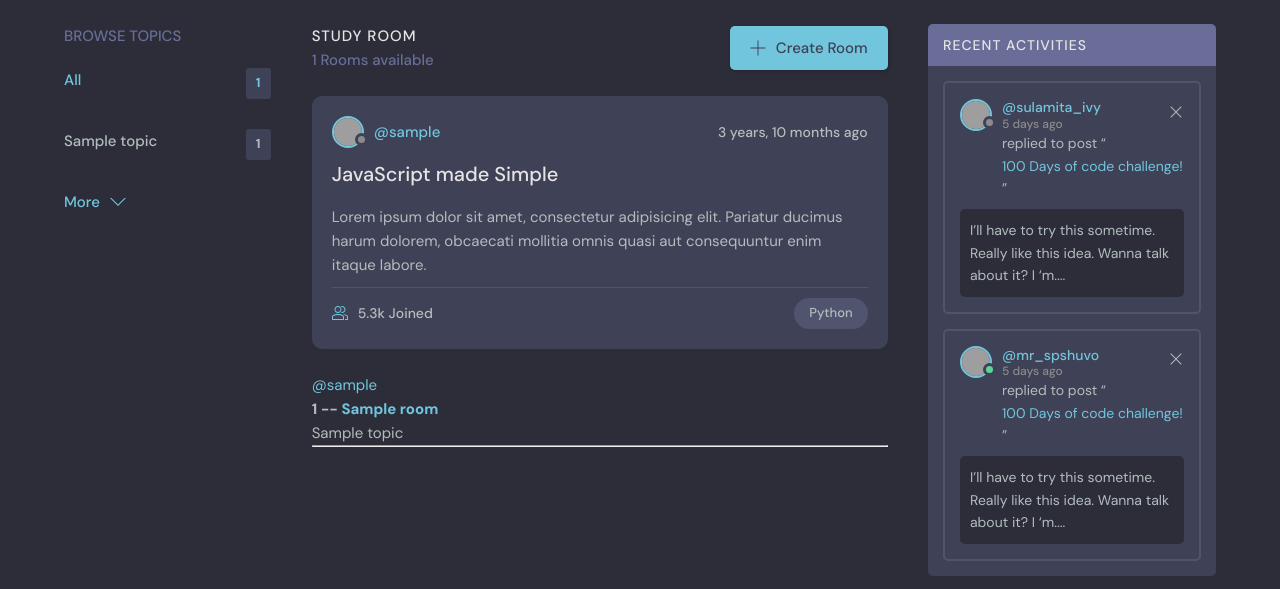
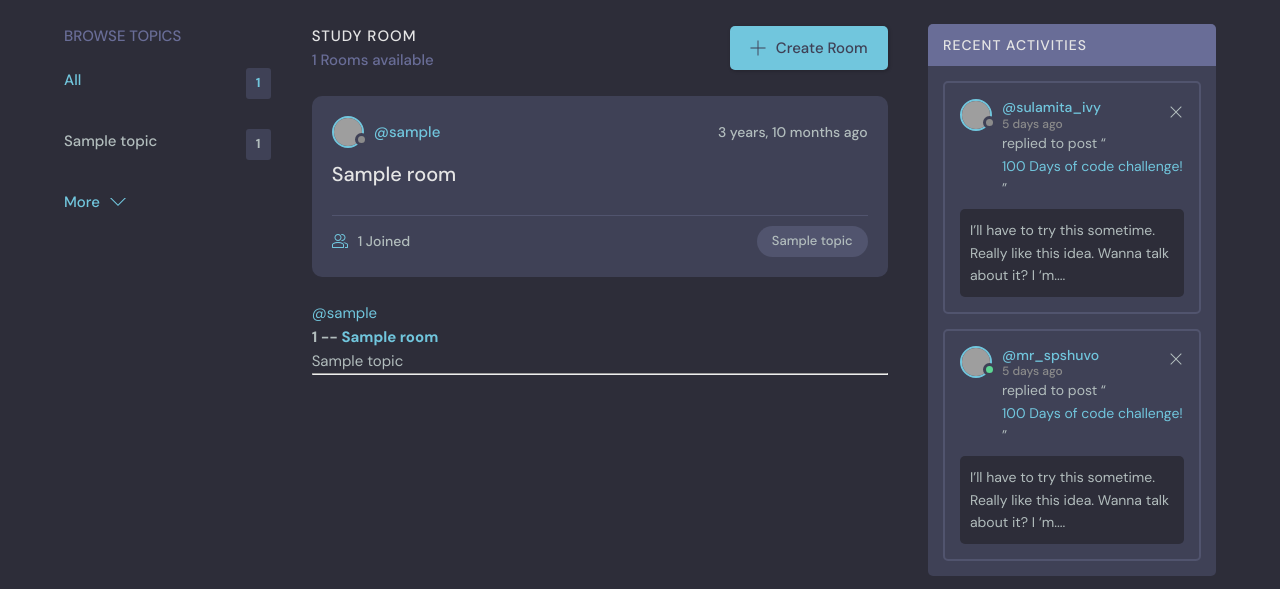
Before and after one commit to EnSabahNurX/StudyBud_Django_Project, a Django app: template base/templates/base/index.html in a window 1280 px wide. Shown: the part 76-665 px from the top of the page. Run offline with Django 4.2, Linux system fonts and the light colour scheme; the template is opened without the code that fills it: most values are stand-ins (such as "Sample title", 1, 10 or a date in 2020); grey boxes are pictures that could not be loaded.

Commit message:
Adjusting the urls inside new theme also loops

```diff
--- a/base/templates/base/feed_component.html
+++ b/base/templates/base/feed_component.html
@@ -12,14 +12,10 @@
         </div>
     </div>
     <div class="roomListRoom__content">
-        <a href="room.html">JavaScript made Simple</a>
-        <p>
-            Lorem ipsum dolor sit amet, consectetur adipisicing elit. Pariatur ducimus harum dolorem, obcaecati
-            mollitia omnis quasi aut consequuntur enim itaque labore.
-        </p>
+        <a href="{% url 'room' room.id %}">{{room.name}}</a>
     </div>
     <div class="roomListRoom__meta">
-        <a href="room.html" class="roomListRoom__joined">
+        <a href="{% url 'room' room.id %}" class="roomListRoom__joined">
             <svg version="1.1" xmlns="http://www.w3.org/2000/svg" width="32" height="32" viewBox="0 0 32 32">
                 <title>user-group</title>
                 <path
@@ -35,9 +31,9 @@
                     d="M12 16c3.859 0 7-3.141 7-7s-3.141-7-7-7c-3.859 0-7 3.141-7 7s3.141 7 7 7zM12 4c2.757 0 5 2.243 5 5s-2.243 5-5 5-5-2.243-5-5c0-2.757 2.243-5 5-5z">
                 </path>
             </svg>
-            5.3k Joined
+            {{room.participants.all.count}} Joined
         </a>
-        <p class="roomListRoom__topic">Python</p>
+        <p class="roomListRoom__topic">{{room.topic.name}}</p>
     </div>
 
 </div>
```
